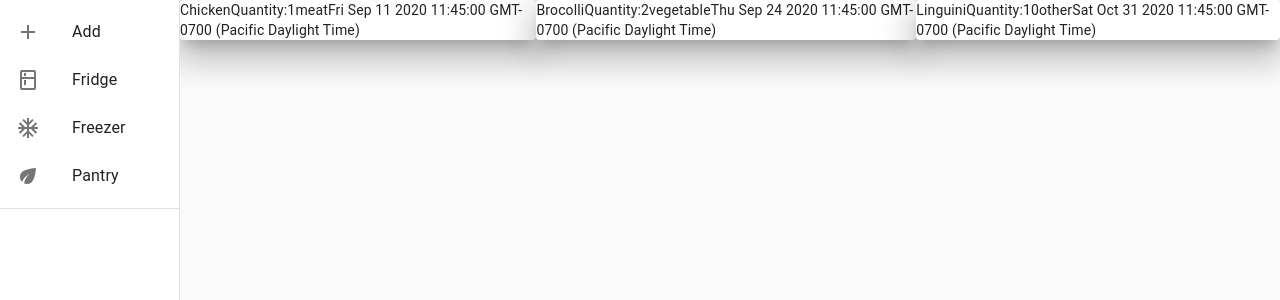
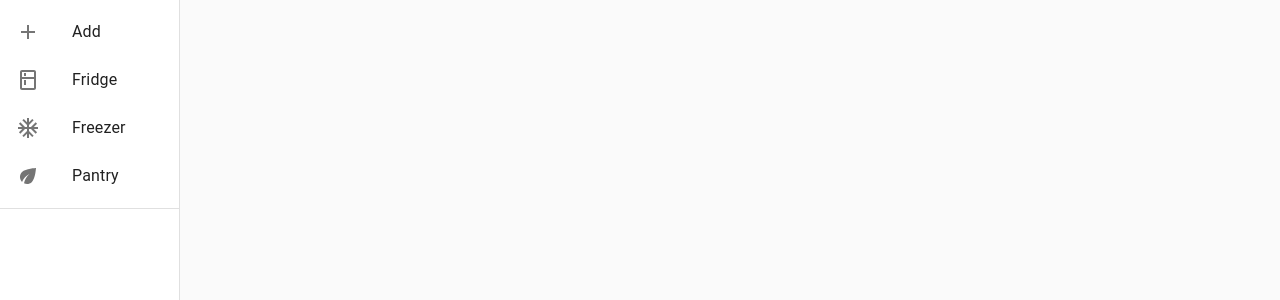
Before and after one commit to dashprotocol/grub-trackr, a React app: page / in a window 1280 px wide. Shown: the top 300 px of the page. Built offline with nearby package versions, Linux system fonts and the light colour scheme; the HTML template or start-up script is replaced by a standard one.

Commit message:
Render only pantry items when pantry button is clicked

```diff
--- a/client/src/components/ClippedDrawer.jsx
+++ b/client/src/components/ClippedDrawer.jsx
@@ -47,35 +47,14 @@ class ClippedDrawer extends Component {
   constructor(props) {
     super(props);
     this.state = {
-      data: [
-        {
-          item: 'Chicken',
-          quantity: 1,
-          category: 'meat',
-          expiration: 'Fri Sep 11 2020 11:45:00 GMT-0700 (Pacific Daylight Time)',
-          location: 'fridge',
-        },
-        {
-          item: 'Brocolli',
-          quantity: 2,
-          category: 'vegetable',
-          expiration: 'Thu Sep 24 2020 11:45:00 GMT-0700 (Pacific Daylight Time)',
-          location: 'fridge',
-        },
-        {
-          item: 'Linguini',
-          quantity: 10,
-          category: 'other',
-          expiration: 'Sat Oct 31 2020 11:45:00 GMT-0700 (Pacific Daylight Time)',
-          location: 'pantry',
-        },
-      ],
+      data: [],
       modalOpen: false,
     }
     this.handleClickOpen = this.handleClickOpen.bind(this);
     this.handleClose = this.handleClose.bind(this);
     this.handleFridgeClick = this.handleFridgeClick.bind(this);
     this.handleFreezerClick = this.handleFreezerClick.bind(this);
+    this.handlePantryClick = this.handlePantryClick.bind(this);
   }
 
   handleClickOpen() {
@@ -93,7 +72,6 @@ class ClippedDrawer extends Component {
   handleFridgeClick() {
     axios.get('/list/Fridge')
       .then((response) => {
-        console.log(response.data);
         this.setState({
           data: response.data
         });
@@ -113,6 +91,20 @@ class ClippedDrawer extends Component {
         });
       })
       .catch(function (error) {
+        console.log(error);
+      })
+      .finally(function () {
+      })
+  }
+
+  handlePantryClick() {
+    axios.get('/list/Pantry')
+      .then((response) => {
+        this.setState({
+          data: response.data
+        });
+      })
+      .catch(function () {
         console.log(error);
       })
       .finally(function () {
@@ -151,7 +143,7 @@ class ClippedDrawer extends Component {
               </ListItemIcon>
               <ListItemText primary='Freezer' />
             </ListItem>
-            <ListItem button>
+            <ListItem button onClick={this.handlePantryClick}>
               <ListItemIcon>
                 <EcoIcon color='black' />
               </ListItemIcon>
```
